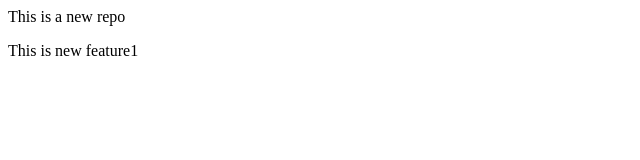
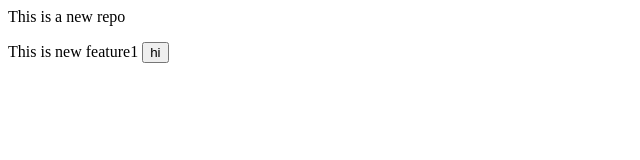
Before and after one commit to bakhtyar-coder/Localrepo, a plain HTML site: page index.html in a window 1280 px wide. Shown: the full height of the page, 0-640 px from the left. Drawn offline with Linux system fonts and the light colour scheme.

Commit message:
add button

```diff
--- a/index.html
+++ b/index.html
@@ -1,4 +1,4 @@
 <p>
     This is a new repo
 </p>
-<p>This is new feature1</p>
+<p>This is new feature1 <button>hi</button></div></p>
```
